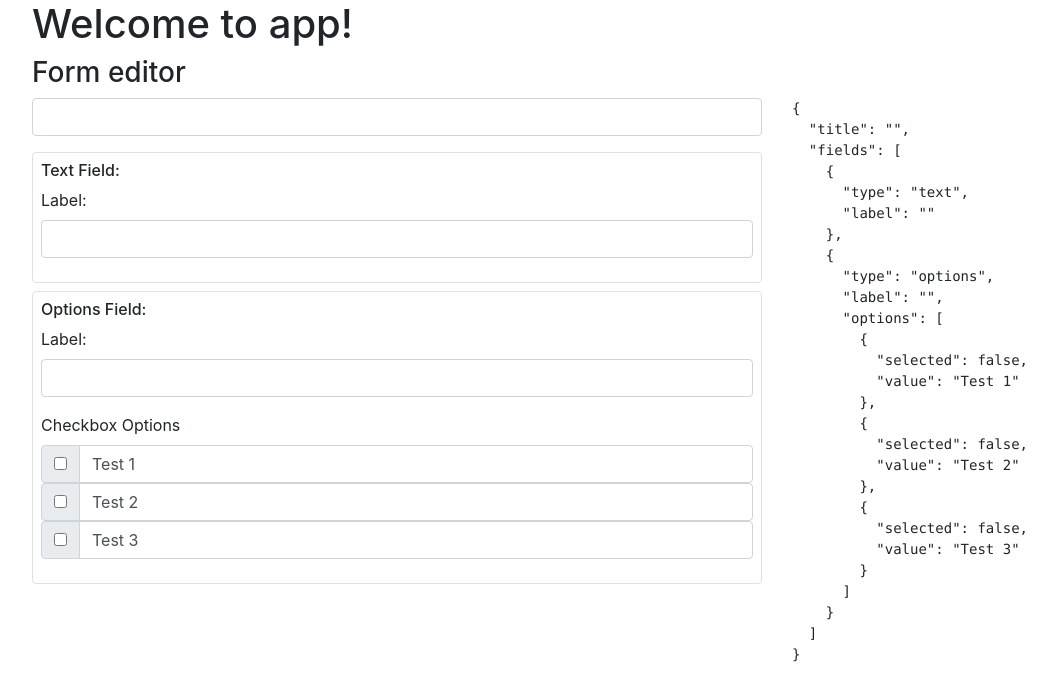
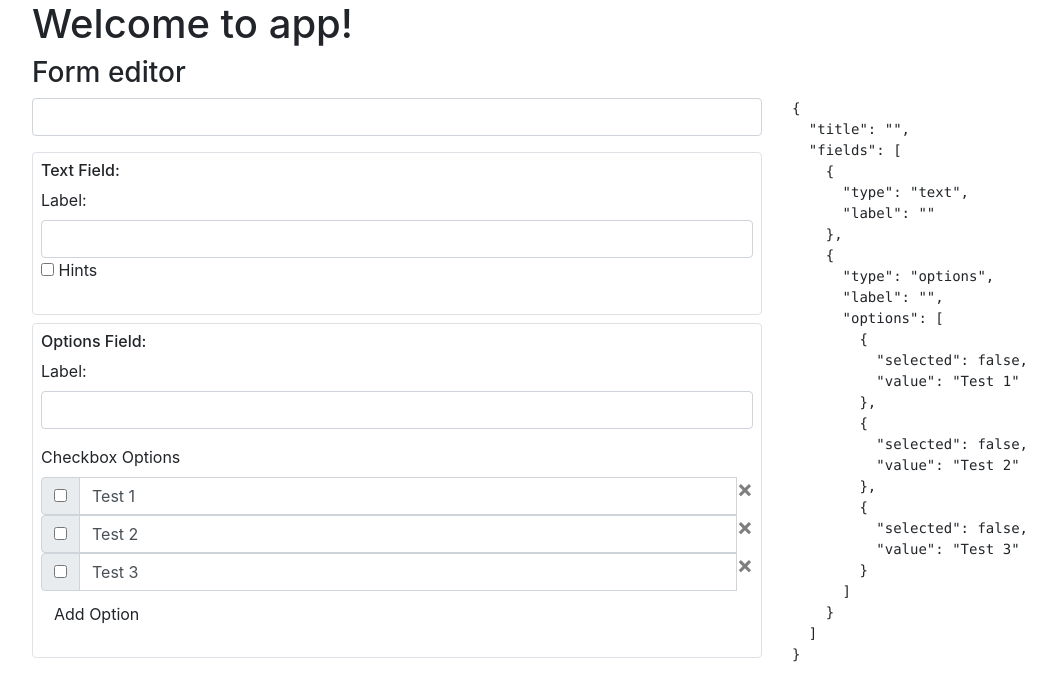
Before and after one commit to ev45ive/eduweb-angular-wzorce, an Angular app: page / in a window 1280 px wide. Shown: the top 700 px of the page, without its empty margins (53-1109 px from the left). Built offline with nearby package versions, Linux system fonts and the light colour scheme.

Commit message:
5.6. Manipulowanie struktura formularza - finished

```diff
--- a/src/app/forms-editor/form-creator.component.ts
+++ b/src/app/forms-editor/form-creator.component.ts
@@ -19,6 +19,10 @@ import { FormControl, FormGroup, AbstractControl, FormArray, FormBuilder } from
               <div class="form-group" [formGroup]="field">
                 <label>Label:</label>
                 <input type="text" class="form-control" formControlName="label">
+                <label><input type="checkbox" (change)="addHints(field, $event.target.checked)"> Hints </label>
+                <div *ngIf="field.get('hints')">
+                  <input type="text" class="form-control" formControlName="hints">
+                </div>
               </div>
             </div>
 
@@ -30,14 +34,17 @@ import { FormControl, FormGroup, AbstractControl, FormArray, FormBuilder } from
               </div>
               <div class="form-group">
                 <label>Checkbox Options</label>
-                <div class="input-group" *ngFor="let option of getControlsList(field.get('options'))" [formGroup]="option">
+                <div class="input-group"
+                  *ngFor="let option of getControlsList(field.get('options')); let i = index" [formGroup]="option">
                   <div class="input-group-prepend">
                       <div class="input-group-text">
                         <input type="checkbox" class="form-check" formControlName="selected">
                     </div>
                   </div>
                   <input type="text" class="form-control" formControlName="value">
+                  <span class="close" (click)="removeOption(field.get('options'), i)">&times;</span>
                 </div>
+                <button class="btn mt-1" (click)="addOption(field.get('options'))">Add Option</button>
               </div>
 
             </div>
@@ -73,8 +80,17 @@ export class FormCreatorComponent implements OnInit {
   createTextField(){
     return this.fb.group({
       type: this.fb.control('text'),
-      label: this.fb.control('')
+      label: this.fb.control(''),
+      // hints: this.fb.control('')
     })
+  }
+
+  addHints(field:FormGroup, checked:boolean){
+    if(checked){
+      field.addControl('hints', this.fb.control(''))
+    }else{
+      field.removeControl('hints')
+    }
   }
 
   createOptionsField(){
@@ -89,6 +105,14 @@ export class FormCreatorComponent implements OnInit {
     })
   }
 
+  addOption(options: FormArray){
+    options.push( this.createOption() )
+  }
+
+  removeOption(options: FormArray, index:number){
+    options.removeAt(index)
+  }
+
   getControlsList(fields:AbstractControl){
     if(!(fields instanceof FormArray)){
       return []
@@ -96,7 +120,7 @@ export class FormCreatorComponent implements OnInit {
     return fields.controls
   }
 
-  createOption(defaultValue, selected = false){
+  createOption(defaultValue = '', selected = false){
     return this.fb.group({
       selected: this.fb.control(selected),
       value: this.fb.control(defaultValue)
```
